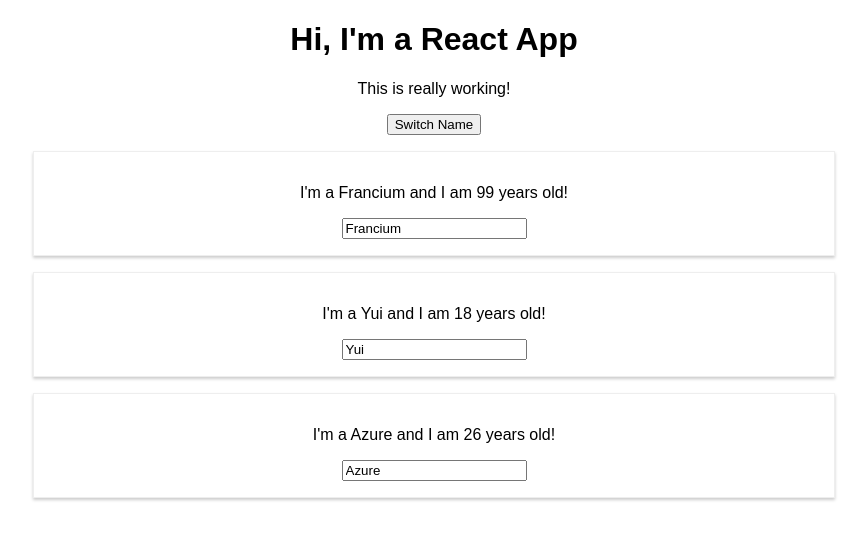
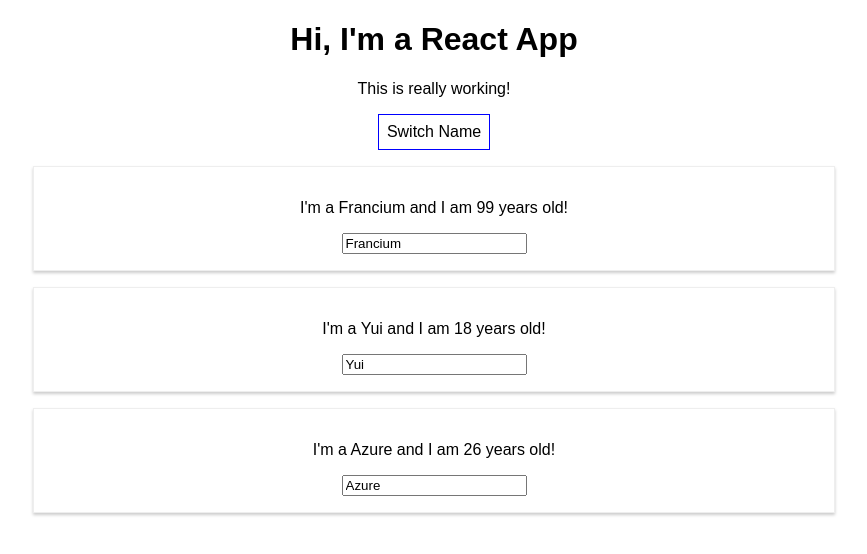
Before and after one commit to huatzhi/learn-react, a React (Create React App) app: page / in a window 1280 px wide. Shown: the top 554 px of the page, without its empty margins (206-1073 px from the left). Built offline with nearby package versions, Linux system fonts and the light colour scheme.

Commit message:
lect 47 - inline style

```diff
--- a/src/App.js
+++ b/src/App.js
@@ -34,11 +34,21 @@
   }
 
   render() {
+    const style = {
+      backgroundColor: 'white',
+      font: 'inherit',
+      border: '1px solid blue',
+      padding: '8px',
+      cursor: 'pointer'
+    };
+
     return (
       <div className="App">
         <h1>Hi, I'm a React App</h1>
         <p>This is really working!</p>
-        <button onClick={this.switchNameHandler}>Switch Name</button>
+        <button
+          style={style}
+          onClick={this.switchNameHandler}>Switch Name</button>
         <Person
           name={this.state.persons[0].name}
           age={this.state.persons[0].age}
```
